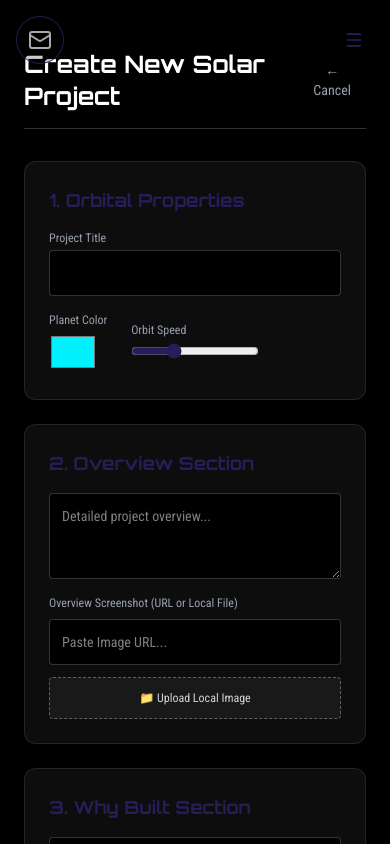
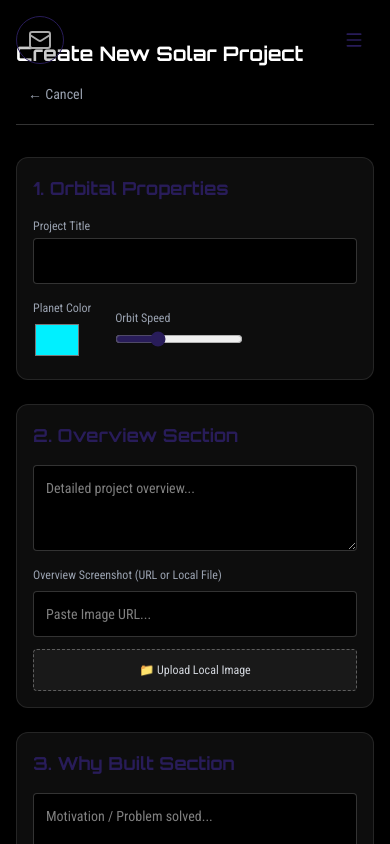
Before and after one commit to Abonsama/Mohamed_Adil_portfolio, a Next.js app: page /projects/new in a window 390 px wide. Built offline with nearby package versions, Linux system fonts and the light colour scheme.

Commit message:
fixed the new project form

```diff
--- a/app/projects/new/page.tsx
+++ b/app/projects/new/page.tsx
@@ -141,12 +141,16 @@ export default function NewProjectPage() {
 
   return (
     /* Forced viewport scrolling wrapper */
-    <div className="fixed inset-0 z-50 w-full h-full overflow-y-auto bg-black text-white p-6 md:p-12">
+    // CHANGED: padding stepped down (p-4 → p-6 → p-12) instead of jumping
+    // straight from p-6 to p-12 at md, so content isn't hugging the edges
+    // on small phones. Everything else in this file was already responsive
+    // and is untouched.
+    <div className="fixed inset-0 z-50 w-full h-full overflow-y-auto bg-black text-white p-4 sm:p-6 md:p-12">
       <div className="pt-6 max-w-3xl mx-auto flex flex-col gap-8 pb-32">
 
         {/* Header */}
-        <div className="flex items-center justify-between border-b border-white/20 pb-4">
-          <h1 className="text-2xl font-bold font-mono">Create New Solar Project</h1>
+        <div className="flex items-center justify-between gap-3 flex-wrap border-b border-white/20 pb-4">
+          <h1 className="text-xl sm:text-2xl font-bold font-mono">Create New Solar Project</h1>
           <button
             type="button"
             onClick={() => router.push("/projects")}
@@ -158,7 +162,7 @@ export default function NewProjectPage() {
 
         <form onSubmit={handleSubmit} className="flex flex-col gap-6">
           {/* 1. ORBITAL PROPERTIES */}
-          <div className="p-6 bg-white/5 border border-white/10 rounded-xl flex flex-col gap-4">
+          <div className="p-4 sm:p-6 bg-white/5 border border-white/10 rounded-xl flex flex-col gap-4">
             <h2 className="text-lg font-bold font-mono text-[var(--primary-color)]">
               1. Orbital Properties
             </h2>
@@ -177,7 +181,7 @@ export default function NewProjectPage() {
                 />
               </div>
 
-              <div className="flex items-center gap-6">
+              <div className="flex items-center gap-6 flex-wrap">
                 <div>
                   <label className="text-xs text-gray-400 font-mono block mb-1">
                     Planet Color
@@ -209,7 +213,7 @@ export default function NewProjectPage() {
           </div>
 
           {/* 2. OVERVIEW */}
-          <div className="p-6 bg-white/5 border border-white/10 rounded-xl flex flex-col gap-4">
+          <div className="p-4 sm:p-6 bg-white/5 border border-white/10 rounded-xl flex flex-col gap-4">
             <h2 className="text-lg font-bold font-mono text-[var(--primary-color)]">
               2. Overview Section
             </h2>
@@ -229,7 +233,7 @@ export default function NewProjectPage() {
           </div>
 
           {/* 3. WHY BUILT */}
-          <div className="p-6 bg-white/5 border border-white/10 rounded-xl flex flex-col gap-4">
+          <div className="p-4 sm:p-6 bg-white/5 border border-white/10 rounded-xl flex flex-col gap-4">
             <h2 className="text-lg font-bold font-mono text-[var(--primary-color)]">
               3. Why Built Section
             </h2>
@@ -249,7 +253,7 @@ export default function NewProjectPage() {
           </div>
 
           {/* 4. TECH STACK */}
-          <div className="p-6 bg-white/5 border border-white/10 rounded-xl flex flex-col gap-4">
+          <div className="p-4 sm:p-6 bg-white/5 border border-white/10 rounded-xl flex flex-col gap-4">
             <h2 className="text-lg font-bold font-mono text-[var(--primary-color)]">
               4. Tech Stack Section
             </h2>
@@ -269,7 +273,7 @@ export default function NewProjectPage() {
           </div>
 
           {/* 5. CHALLENGES */}
-          <div className="p-6 bg-white/5 border border-white/10 rounded-xl flex flex-col gap-4">
+          <div className="p-4 sm:p-6 bg-white/5 border border-white/10 rounded-xl flex flex-col gap-4">
             <h2 className="text-lg font-bold font-mono text-[var(--primary-color)]">
               5. Challenges Section
             </h2>
@@ -289,7 +293,7 @@ export default function NewProjectPage() {
           </div>
 
           {/* 6. EXTERNAL LINKS */}
-          <div className="p-6 bg-white/5 border border-white/10 rounded-xl flex flex-col gap-4">
+          <div className="p-4 sm:p-6 bg-white/5 border border-white/10 rounded-xl flex flex-col gap-4">
             <h2 className="text-lg font-bold font-mono text-[var(--primary-color)]">
               6. External Links
             </h2>
```
